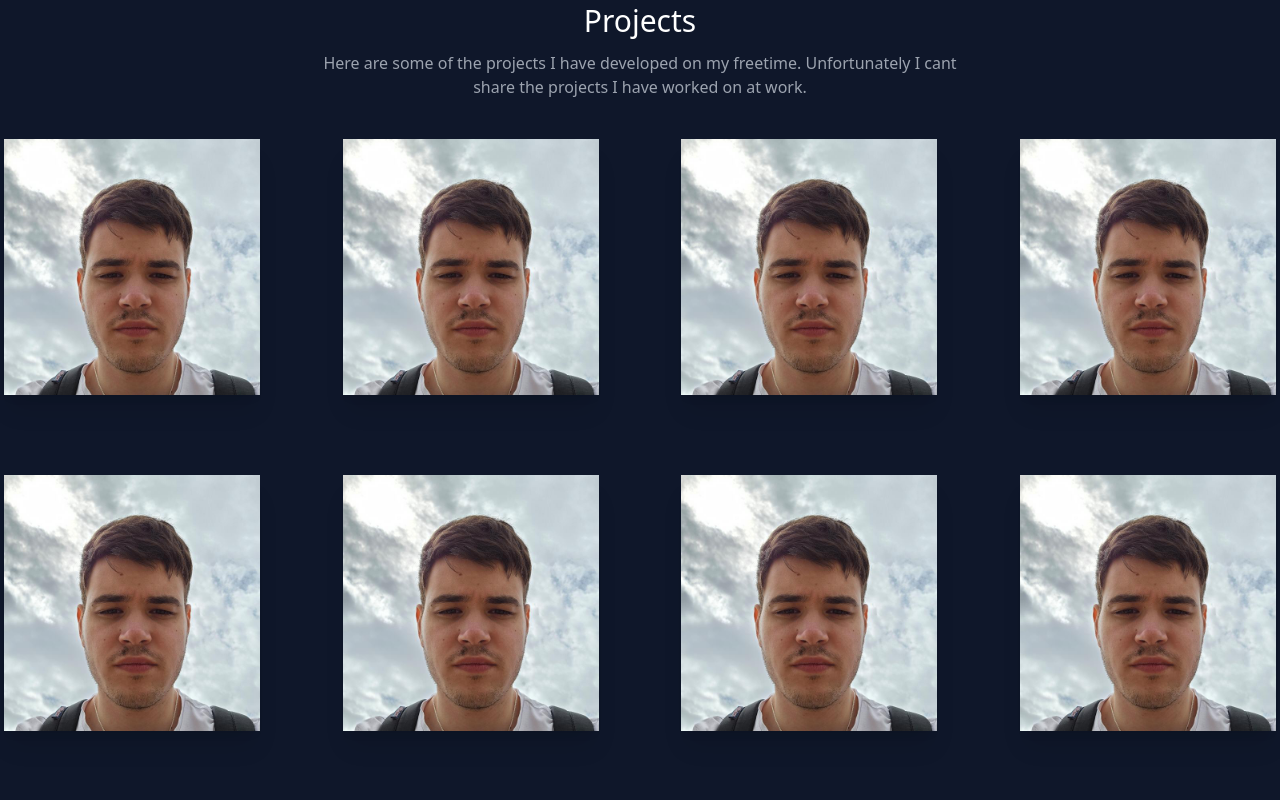
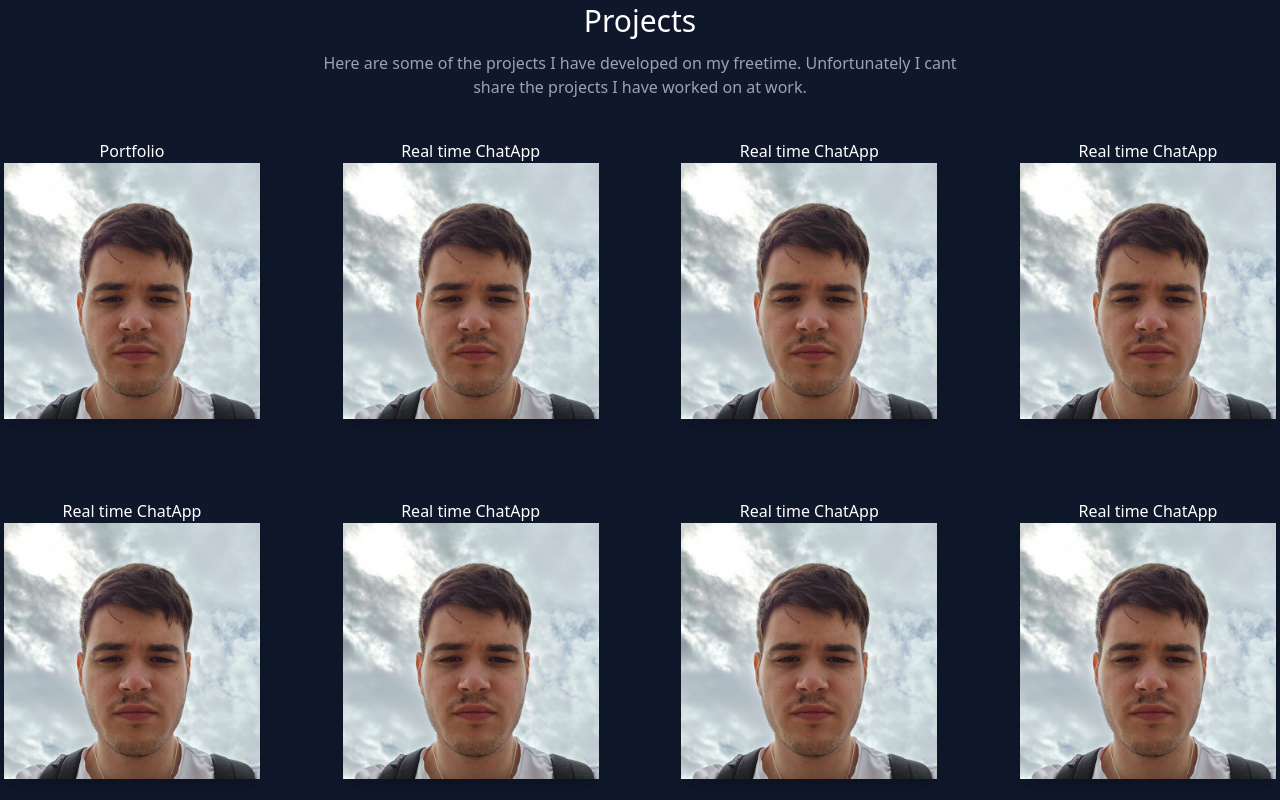
Before and after one commit to Franco-Di-Silvestro/portfolio, a website: page index.html in a window 1280 px wide. Shown: the part 1760-2560 px from the top of the page. Drawn offline with Linux system fonts and the light colour scheme.

Commit message:
added link to realTimeChatApp

```diff
--- a/index.html
+++ b/index.html
@@ -145,30 +145,46 @@
         </p>
       </div>
       <div class="p-5 sm:p-0 flex flex-wrap justify-between">
-        <div class="w-full md:w-5/12 lg:w-1/5 shadow-xl rounded-lg my-3 md:my-10 m-1 transition-all hover:scale-110">
-          <img src="./img/logo.png" />
+        <div class="w-full md:w-5/12 lg:w-1/5 shadow-xl rounded-lg my-3 md:my-10 m-1 transition-all hover:scale-110 flex flex-col justify-center text-center">
+          <h3 class="text-indigo-600 dark:text-white">Portfolio</h3>
+          <a href="https://real-time-chat-app-w93w.onrender.com/" target="_blank"><img src="./img/logo.png" /></a>
         </div>
-        <div class="w-full md:w-5/12 lg:w-1/5 shadow-xl rounded-lg my-3 md:my-10 m-1 transition-all hover:scale-110">
-          <img src="./img/logo.png" />
+
+        <div class="w-full md:w-5/12 lg:w-1/5 shadow-xl rounded-lg my-3 md:my-10 m-1 transition-all hover:scale-110 flex flex-col justify-center text-center">
+          <h3 class="text-indigo-600 dark:text-white">Real time ChatApp</h3>
+          <a href="https://real-time-chat-app-w93w.onrender.com/" target="_blank"><img src="./img/logo.png" /></a>
         </div>
-        <div class="w-full md:w-5/12 lg:w-1/5 shadow-xl rounded-lg my-3 md:my-10 m-1 transition-all hover:scale-110">
-          <img src="./img/logo.png" />
+
+        <div class="w-full md:w-5/12 lg:w-1/5 shadow-xl rounded-lg my-3 md:my-10 m-1 transition-all hover:scale-110 flex flex-col justify-center text-center">
+          <h3 class="text-indigo-600 dark:text-white">Real time ChatApp</h3>
+          <a href="https://real-time-chat-app-w93w.onrender.com/" target="_blank"><img src="./img/logo.png" /></a>
         </div>
-        <div class="w-full md:w-5/12 lg:w-1/5 shadow-xl rounded-lg my-3 md:my-10 m-1 transition-all hover:scale-110">
-          <img src="./img/logo.png" />
+
+        <div class="w-full md:w-5/12 lg:w-1/5 shadow-xl rounded-lg my-3 md:my-10 m-1 transition-all hover:scale-110 flex flex-col justify-center text-center">
+          <h3 class="text-indigo-600 dark:text-white">Real time ChatApp</h3>
+          <a href="https://real-time-chat-app-w93w.onrender.com/" target="_blank"><img src="./img/logo.png" /></a>
         </div>
-        <div class="w-full md:w-5/12 lg:w-1/5 shadow-xl rounded-lg my-3 md:my-10 m-1 transition-all hover:scale-110">
-          <img src="./img/logo.png" />
+
+        <div class="w-full md:w-5/12 lg:w-1/5 shadow-xl rounded-lg my-3 md:my-10 m-1 transition-all hover:scale-110 flex flex-col justify-center text-center">
+          <h3 class="text-indigo-600 dark:text-white">Real time ChatApp</h3>
+          <a href="https://real-time-chat-app-w93w.onrender.com/" target="_blank"><img src="./img/logo.png" /></a>
         </div>
-        <div class="w-full md:w-5/12 lg:w-1/5 shadow-xl rounded-lg my-3 md:my-10 m-1 transition-all hover:scale-110">
-          <img src="./img/logo.png" />
+
+        <div class="w-full md:w-5/12 lg:w-1/5 shadow-xl rounded-lg my-3 md:my-10 m-1 transition-all hover:scale-110 flex flex-col justify-center text-center">
+          <h3 class="text-indigo-600 dark:text-white">Real time ChatApp</h3>
+          <a href="https://real-time-chat-app-w93w.onrender.com/" target="_blank"><img src="./img/logo.png" /></a>
         </div>
-        <div class="w-full md:w-5/12 lg:w-1/5 shadow-xl rounded-lg my-3 md:my-10 m-1 transition-all hover:scale-110">
-          <img src="./img/logo.png" />
+
+        <div class="w-full md:w-5/12 lg:w-1/5 shadow-xl rounded-lg my-3 md:my-10 m-1 transition-all hover:scale-110 flex flex-col justify-center text-center">
+          <h3 class="text-indigo-600 dark:text-white">Real time ChatApp</h3>
+          <a href="https://real-time-chat-app-w93w.onrender.com/" target="_blank"><img src="./img/logo.png" /></a>
         </div>
-        <div class="w-full md:w-5/12 lg:w-1/5 shadow-xl rounded-lg my-3 md:my-10 m-1 transition-all hover:scale-110">
-          <img src="./img/logo.png" />
+
+        <div class="w-full md:w-5/12 lg:w-1/5 shadow-xl rounded-lg my-3 md:my-10 m-1 transition-all hover:scale-110 flex flex-col justify-center text-center">
+          <h3 class="text-indigo-600 dark:text-white">Real time ChatApp</h3>
+          <a href="https://real-time-chat-app-w93w.onrender.com/" target="_blank"><img src="./img/logo.png" /></a>
         </div>
+
       </div>
     </div>
   </div>
```
Also changed, not shown: output.css.
